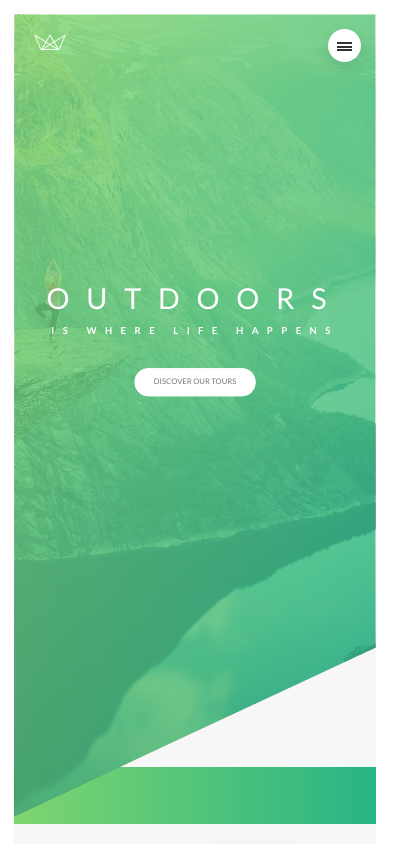
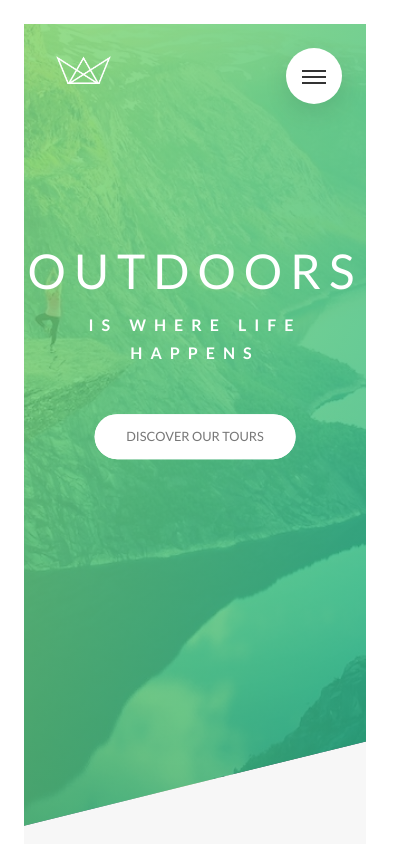
Before and after one commit to Ivanretamozo/outdoorsPage, a website: page index.html in a window 390 px wide. Shown: the top 844 px of the page, 412 px wide, since content can reach past the window. Drawn offline with Linux system fonts and the light colour scheme.

Commit message:
trabajando en el responsive

```diff
--- a/sass/abstracts/_variables.scss
+++ b/sass/abstracts/_variables.scss
@@ -19,12 +19,11 @@ $color-grey-dark-3: #333;
 $color-white: #fff;
 $color-black: #000;
 
-
 // FONT
 $default-font-size: 1.6rem;
-
 
 // GRID
 $grid-width: 114rem;
 $gutter-vertical: 8rem;
+$gutter-vertical-small: 6rem;
 $gutter-horizontal: 6rem;
--- a/sass/base/_base.scss
+++ b/sass/base/_base.scss
@@ -18,10 +18,6 @@ html {
     font-size: 50%;
   }
 
-  @include respond(phone) {
-    font-size: 30%;
-  }
-
   @include respond(big-desktop) {
     font-size: 75%;
   }
@@ -29,4 +25,8 @@ html {
 
 body {
   box-sizing: border-box;
+  padding: 3rem;
+  @include respond(tab-port) {
+    padding: 0;
+  }
 }
--- a/sass/base/_typography.scss
+++ b/sass/base/_typography.scss
@@ -24,10 +24,10 @@ body {
     animation-duration: 1s;
     animation-timing-function: ease-out;
 
-    /*
-        animation-delay: 3s;
-        animation-iteration-count: 3;
-        */
+    @include respond(phone) {
+      letter-spacing: 1rem;
+      font-family: 5rem;
+    }
   }
 
   &--sub {
@@ -36,6 +36,11 @@ body {
     font-weight: 700;
     letter-spacing: 1.75rem;
     animation: moveInRight 1s ease-out;
+
+    @include respond(phone) {
+      letter-spacing: 1rem;
+      font-family: 5rem;
+    }
   }
 }
 
@@ -49,13 +54,23 @@ body {
     $color-primary-light,
     $color-primary-dark
   );
-
+  background-clip: text;
   color: transparent;
   letter-spacing: 0.2rem;
   transition: all 0.2s;
+  margin-top: 1rem;
+
+  @include respond(tab-port) {
+    font-family: 2.5rem;
+    margin-top: 1rem;
+  }
+
+  @include respond(phone) {
+    font-family: 2rem;
+  }
 
   &:hover {
-    transform: skewY(2deg) skewX(15deg) scale(1.1);
+    transform: skewY(2deg) skewX(-15deg) scale(1.1);
     text-shadow: 0.5rem 1rem 2rem rgba($color-black, 0.2);
   }
 }
--- a/sass/layout/_grid.scss
+++ b/sass/layout/_grid.scss
@@ -4,6 +4,15 @@
 
   &:not(:last-child) {
     margin-bottom: $gutter-vertical;
+
+    @include respond(tab-port) {
+      margin-bottom: $gutter-vertical-small;
+    }
+  }
+
+  @include respond(tab-port) {
+    max-width: 50rem;
+    padding: 0 3rem;
   }
 
   @include clearfix;
@@ -13,12 +22,20 @@
 
     &:not(:last-child) {
       margin-right: $gutter-horizontal;
+
+      @include respond(tab-port) {
+        margin-right: 0;
+        margin-bottom: $gutter-vertical-small;
+      }
+    }
+
+    @include respond(tab-port) {
+      width: 100% !important;
     }
   }
 
   .col-1-of-2 {
     width: calc((100% - #{$gutter-horizontal}) / 2);
-
   }
 
   .col-1-of-3 {
@@ -26,7 +43,9 @@
   }
 
   .col-2-of-3 {
-        width: calc(2 * ((100% - 2 * #{$gutter-horizontal}) / 3) + #{$gutter-horizontal});
+    width: calc(
+      2 * ((100% - 2 * #{$gutter-horizontal}) / 3) + #{$gutter-horizontal}
+    );
   }
 
   .col-1-of-4 {
@@ -34,11 +53,14 @@
   }
 
   .col-2-of-4 {
-        width: calc(2 * ((100% - 3 * #{$gutter-horizontal}) / 4) + #{$gutter-horizontal});
+    width: calc(
+      2 * ((100% - 3 * #{$gutter-horizontal}) / 4) + #{$gutter-horizontal}
+    );
   }
 
   .col-3-of-4 {
-        width: calc(3 * ((100% - 3 * #{$gutter-horizontal}) / 4) + 2 * #{$gutter-horizontal});
+    width: calc(
+      3 * ((100% - 3 * #{$gutter-horizontal}) / 4) + 2 * #{$gutter-horizontal}
+    );
   }
-
 }
--- a/sass/layout/_header.scss
+++ b/sass/layout/_header.scss
@@ -1,16 +1,36 @@
 .header {
-  height: 95vh;
+  height: 85vh;
   background-image: linear-gradient(
       to right bottom,
       rgba($color-primary-light, 0.8),
       rgba($color-primary-dark, 0.8)
     ),
-    url(../img/hero.jpg);
+    url(../img/hero-small.jpg);
   background-size: cover;
   background-position: top;
   position: relative;
-  -webkit-clip-path: polygon(0 0, 100% 0, 100% 75vh, 0 100%);
-  clip-path: polygon(0 0, 100% 0, 100% 75vh, 0 100%);
+
+  @supports (clip-path: polygon(0 0)) or (-webkit-clip-path: polygon(0 0)) {
+    -webkit-clip-path: polygon(0 0, 100% 0, 100% 75vh, 0 100%);
+    clip-path: polygon(0 0, 100% 0, 100% 75vh, 0 100%);
+    height: 95vh;
+  }
+
+  @media only screen and (min-resolution: 192dpi) and (min-width: 37.5em),
+    only screen and (-webkit-min-device-pixel-ratio: 2) and (min-width: 37.5em),
+    only screen and (min-width: 125em) {
+    background-image: linear-gradient(
+        to right bottom,
+        rgba($color-primary-light, 0.8),
+        rgba($color-primary-dark, 0.8)
+      ),
+      url(../img/hero.jpg);
+  }
+
+  @include respond(phone) {
+    -webkit-clip-path: polygon(0 0, 100% 0, 100% 85vh, 0 100%);
+    clip-path: polygon(0 0, 100% 0, 100% 85vh, 0 100%);
+  }
 
   &__logo-box {
     position: absolute;
--- a/sass/layout/_navigation.scss
+++ b/sass/layout/_navigation.scss
@@ -12,9 +12,19 @@
     right: 6rem;
     border-radius: 50%;
     z-index: 2000;
-        box-shadow: 0 1rem 3rem rgba($color-black, .1);
+    box-shadow: 0 1rem 3rem rgba($color-black, 0.1);
     text-align: center;
     cursor: pointer;
+
+    @include respond(tab-port) {
+      top: 4rem;
+      right: 4rem;
+    }
+
+    @include respond(phone) {
+      top: 3rem;
+      right: 3rem;
+    }
   }
 
   &__background {
@@ -24,11 +34,22 @@
     position: fixed;
     top: 6.5rem;
     right: 6.5rem;
-        background-image: radial-gradient($color-primary-light, $color-primary-dark);
+    background-image: radial-gradient(
+      $color-primary-light,
+      $color-primary-dark
+    );
     z-index: 1000;
-        transition: transform .8s cubic-bezier(0.86, 0, 0.07, 1);
+    transition: transform 0.8s cubic-bezier(0.86, 0, 0.07, 1);
 
-        //transform: scale(80);
+    @include respond(tab-port) {
+      top: 4.5rem;
+      right: 4.5rem;
+    }
+
+    @include respond(phone) {
+      top: 3.5rem;
+      right: 3.5rem;
+    }
   }
 
   &__nav {
@@ -40,14 +61,14 @@
 
     opacity: 0;
     width: 0;
-        transition: all .8s cubic-bezier(0.68, -0.55, 0.265, 1.55);
+    transition: all 0.8s cubic-bezier(0.68, -0.55, 0.265, 1.55);
   }
 
   &__list {
     position: absolute;
     top: 50%;
     left: 50%;
-        transform: translate(-50%,-50%);
+    transform: translate(-50%, -50%);
     list-style: none;
     text-align: center;
     width: 100%;
@@ -67,9 +88,14 @@
       color: $color-white;
       text-decoration: none;
       text-transform: uppercase;
-            background-image: linear-gradient(120deg, transparent 0%, transparent 50%, $color-white 50%);
+      background-image: linear-gradient(
+        120deg,
+        transparent 0%,
+        transparent 50%,
+        $color-white 50%
+      );
       background-size: 220%;
-            transition: all .4s;
+      transition: all 0.4s;
 
       span {
         margin-right: 1.5rem;
@@ -85,7 +111,6 @@
     }
   }
 
-
   //FUNCTIONALITY
   &__checkbox:checked ~ &__background {
     transform: scale(80);
@@ -95,7 +120,6 @@
     opacity: 1;
     width: 100%;
   }
-
 
   //ICON
   &__icon {
@@ -116,11 +140,15 @@
       content: "";
       position: absolute;
       left: 0;
-            transition: all .2s;
+      transition: all 0.2s;
     }
 
-        &::before { top: -.8rem; }
-        &::after { top: .8rem; }
+    &::before {
+      top: -0.8rem;
+    }
+    &::after {
+      top: 0.8rem;
+    }
   }
 
   &__button:hover &__icon::before {
```
Also changed, not shown: css/style.css, 1 other file. Lines whose indentation alone changed are shown as unchanged.
